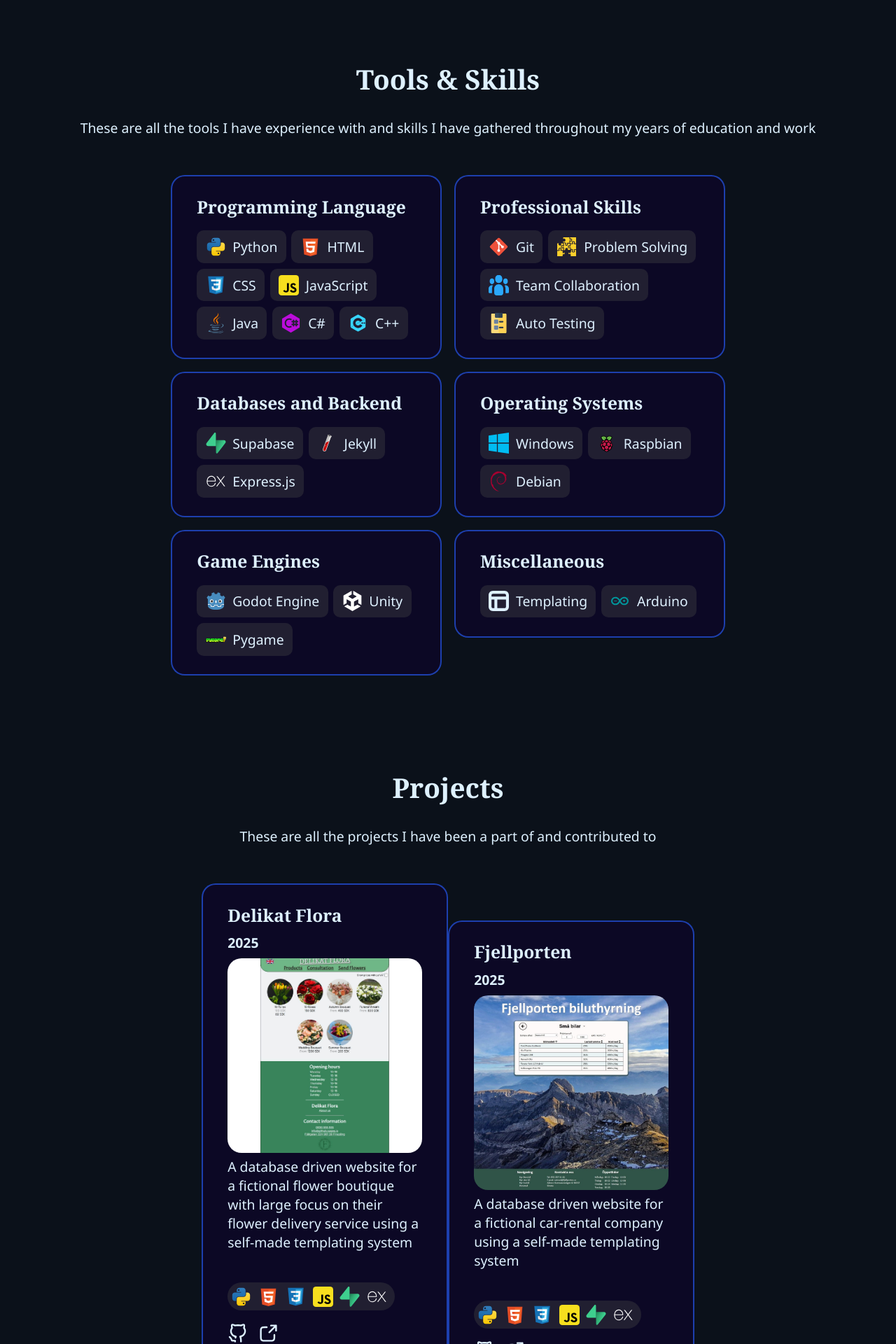
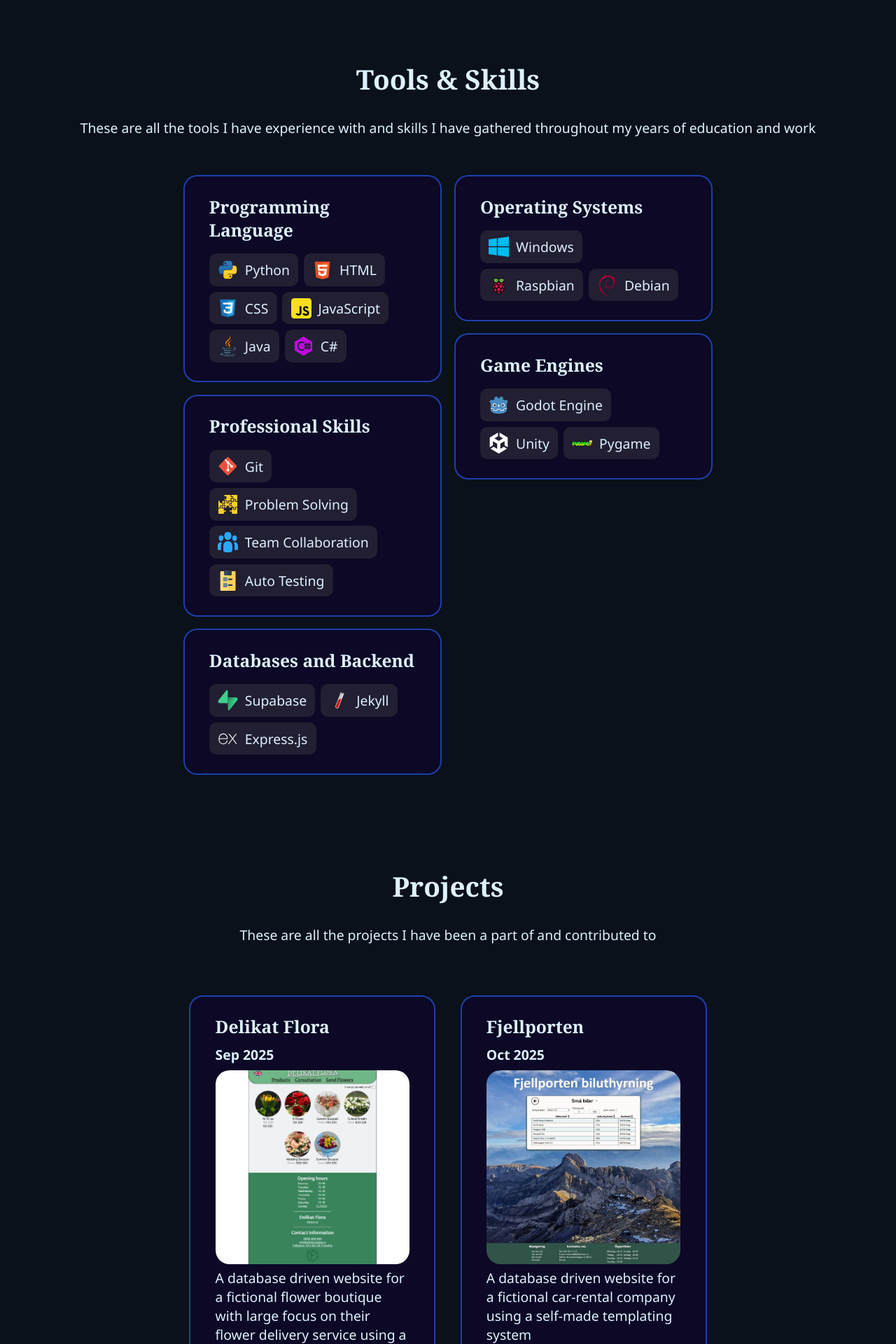
Before and after one commit to DaPakoREE/My-portfolio, a Jekyll site: the page built from _source/index.html, in a window 1280 px wide. Shown: the part 888-2808 px from the top of the page at 70% size. Built offline with Jekyll 4.4.1, drawn with Linux system fonts in a browser that asks for light colours; some of the changed text lies outside the part shown.

Commit message:
Complete projects layout and temporary skills layout

```diff
--- a/_source/_data/projects.csv
+++ b/_source/_data/projects.csv
@@ -1,3 +1,3 @@
 title,time,desc,image_file,github_link,project_link,used_tools
-Delikat Flora,2025,A database driven website for a fictional flower boutique with large focus on their flower delivery service using a self-made templating system,delikat_flora.jpg,https://github.com/NTIG-Uppsala/Delikat-Flora,https://delikat.ntig.dev/,Python HTML    CSS JS  Supabase    Express.js
-Fjellporten,2025,A database driven website for a fictional car-rental company using a self-made templating system,fjellporten.jpg,https://github.com/NTIG-Uppsala/Fjellporten,https://fjellporten.ntig.dev/,Python  HTML    CSS JS  Supabase    Express.js
+Delikat Flora,Sep 2025,A database driven website for a fictional flower boutique with large focus on their flower delivery service using a self-made templating system,delikat_flora.jpg,https://github.com/NTIG-Uppsala/Delikat-Flora,https://delikat.ntig.dev/,Python HTML    CSS JS  Supabase    Express.js
+Fjellporten,Oct 2025,A database driven website for a fictional car-rental company using a self-made templating system,fjellporten.jpg,https://github.com/NTIG-Uppsala/Fjellporten,https://fjellporten.ntig.dev/,Python  HTML    CSS JS  Supabase    Express.js
--- a/_source/_data/projects.yml
+++ /dev/null
@@ -1,3 +0,0 @@
-- title: Delikat Flora
-  time: 2025
-  desc:
--- a/_source/_includes/projects.html
+++ b/_source/_includes/projects.html
@@ -42,10 +42,20 @@
                 </div>
                 {% endfor %}
             </div>
+            <div class="desktop">
+                {% assign half = site.data.projects.size | divided_by: 2.0 %}
+                {% assign first_half = half | ceil %}
+                {% assign second_half = half | floor %}
                 {% for i in (0..1) %}
-            {% assign half = site.data.projects.size/2 %}
-            <div class="desktop">
-                {% for project in site.data.projects limit:half offset:i*half%}
+                {% assign offset = i | times: first_half %}
+                {% if i == 0 %}
+                {% assign used_half = first_half %}
+                {% else %}
+                {% assign used_half = second_half %}
+                {% endif %}
+
+                <div class="side">
+                    {% for project in site.data.projects limit:used_half offset:offset %}
                     <div class="project">
                         <div class="box-content">
                             <p>
@@ -83,3 +93,4 @@
                 </div>
                 {% endfor %}
             </div>
+        </div>
--- a/_source/styles.css
+++ b/_source/styles.css
@@ -81,6 +81,18 @@
     margin: 0.5rem 0;
 }
 
+.mobile {
+    display: flex;
+    align-items: center;
+    flex-direction: column;
+}
+
+.desktop {
+    display: none;
+    justify-content: center;
+    flex-direction: row;
+}
+
 .secondary-border {
     border: 0.2rem solid var(--colorSecondary);
 }
@@ -120,7 +132,7 @@
     display: flex;
     flex-wrap: wrap;
     flex-direction: column;
-    padding: 0 3rem;
+    padding: 0 1rem;
 }
 
 #title-card {
@@ -150,19 +162,23 @@
     margin: 0 auto;
 }
 
+#about-me {
+    align-items: center;
+}
+
 #tools-and-skills {
     gap: 1rem;
     padding: 0;
-    flex-direction: row;
-    justify-content: center;
-    align-items: flex-start;
+    flex-direction: column;
+    align-items: center;
     margin-top: 2rem;
+    width: fit-content;
 }
 
 #tools-and-skills .box-content {
     display: flex;
     flex-wrap: wrap;
-    max-width: 22rem;
+    max-width: 21rem;
     gap: 0.4em;
 }
 
@@ -189,15 +205,10 @@
     align-items: center;
 }
 
-#my-projects .mobile {
+#my-projects .side {
     display: flex;
-    align-items: center;
     flex-direction: column;
-}
-
-#my-projects .desktop {
-    display: none;
-    flex-direction: row;
+    margin: 1rem;
 }
 
 .project {
@@ -249,10 +260,22 @@
 }
 
 
+@media screen and (min-width: 380px) {
+
+    main {
+        padding: 0 2rem;
+    }
+}
+
+
 @media screen and (min-width: 800px) {
 
-    main {
-        padding: 0 3rem;
+    .mobile {
+        display: none;
+    }
+
+    .desktop {
+        display: flex;
     }
 
     #title-card {
@@ -264,10 +287,6 @@
 
     #about-me, #tools-and-skills, #my-projects, #contact-me {
         text-align: center;
-    }
-
-    #contact-me {
-        width: 60%;
     }
 
     #title-card > img {
@@ -284,20 +303,42 @@
         display: none;
     }
 
-    #my-projects .mobile {
-        display: none;
+    #tools-and-skills {
+        max-height: 50rem;
     }
 
-    #my-projects .desktop {
-        display: flex;
+    #contact-me {
+        align-items: center;
+    }
+
+    #contact-me div{
+        width: 60%;
     }
 }
 
 
 @media screen and (min-width: 1000px) {
 
+    main {
+        padding: 0 5rem;
+    }
+
     * {
         font-size: 1.1rem;
+    }
+}
+
+
+@media screen and (min-width: 1400px) {
+    #tools-and-skills {
+        max-height: 40rem;
+    }
+}
+
+
+@media screen and (min-width: 1800px) {
+    #tools-and-skills {
+        max-height: 30rem;
     }
 }
 
```
Also changed, not shown: _source/_data/svgs.yml (+0 -18 lines). Lines whose indentation alone changed are shown as unchanged.
